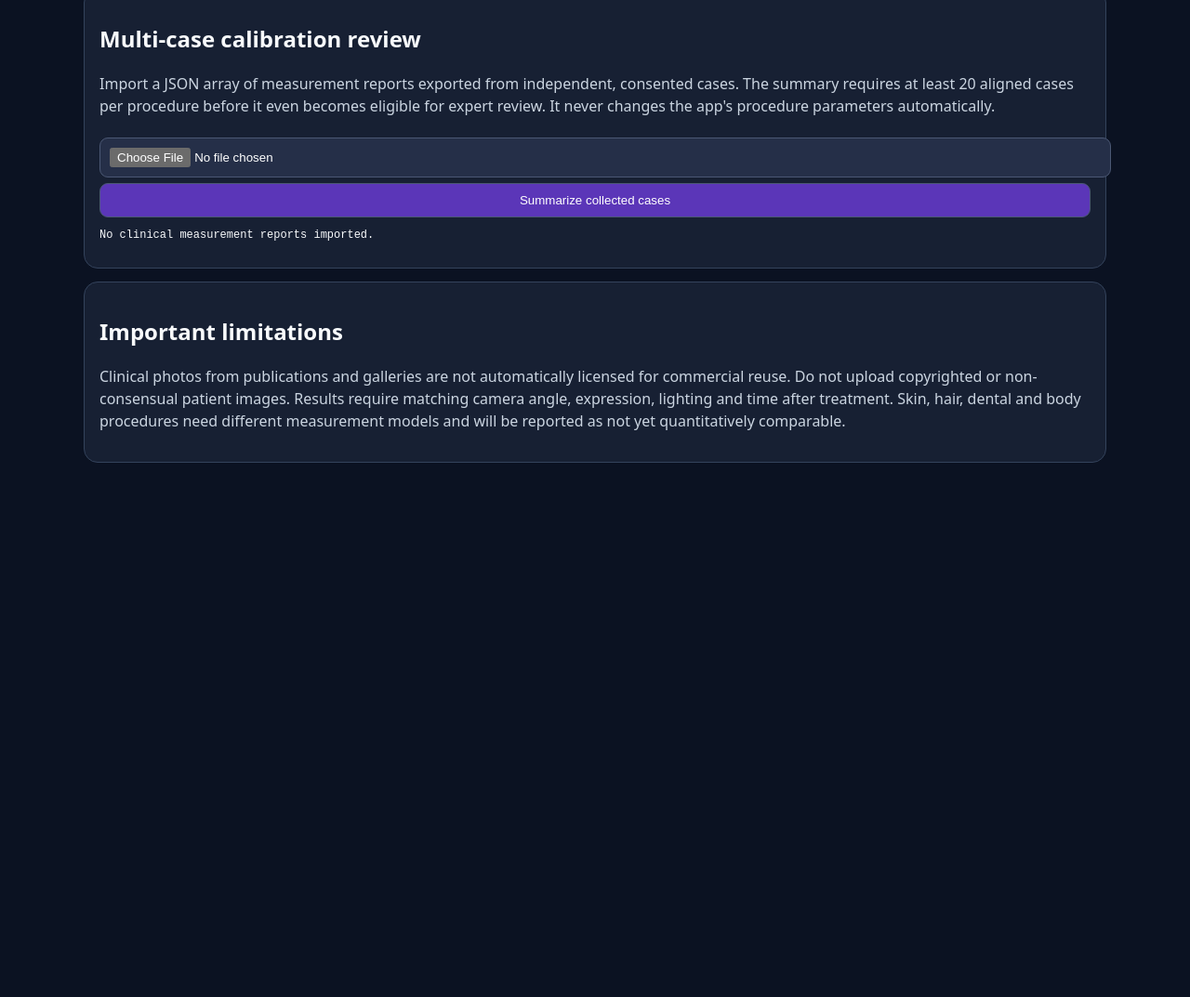
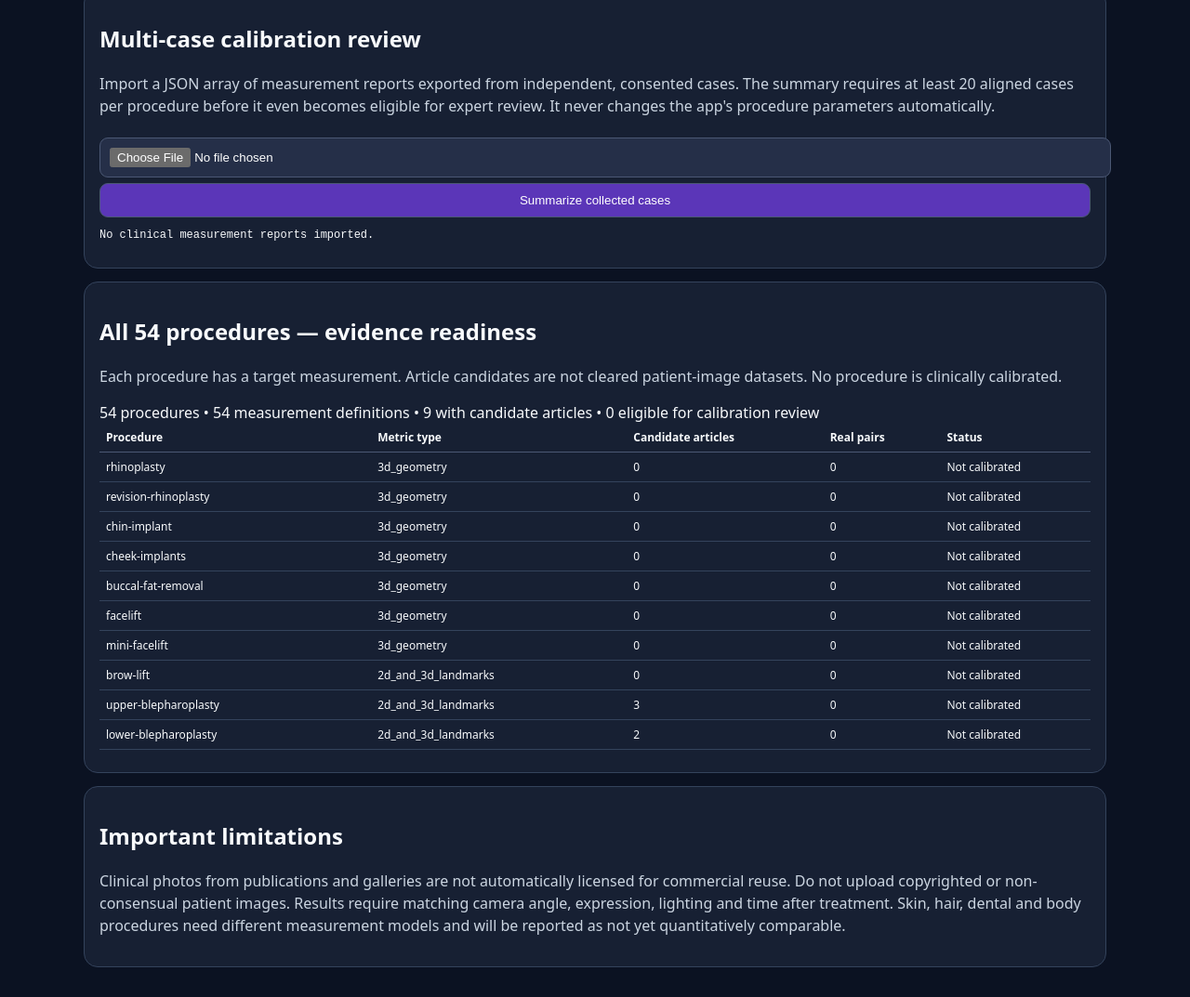
Before and after one commit to jcoddamn/aesthetiq-sim-engine, a plain HTML site: page clinical-evidence-audit.html in a window 1280 px wide. Shown: the part 784-1857 px from the top of the page at 93% size. Before the commit the page ends 1314 px from the top, so only its background shows below. Drawn offline with Linux system fonts and the light colour scheme.

Commit message:
Display all-54 evidence readiness audit in local research tool

```diff
--- a/clinical-evidence-audit.html
+++ b/clinical-evidence-audit.html
@@ -43,6 +43,12 @@ a{color:#c4b5fd}small{color:#b7c5d7}#status.error{color:#fda4af}
 <button id="aggregate">Summarize collected cases</button>
 <pre id="aggregateResults">No clinical measurement reports imported.</pre>
 </div>
+<div class="panel">
+<h2>All 54 procedures — evidence readiness</h2>
+<p>Each procedure has a target measurement. Article candidates are not cleared patient-image datasets. No procedure is clinically calibrated.</p>
+<div id="readinessSummary" role="status">Loading evidence matrix…</div>
+<div style="max-height:360px;overflow:auto"><table id="readinessTable" style="width:100%;border-collapse:collapse;font-size:12px"></table></div>
+</div>
 <div class="panel"><h2>Important limitations</h2>
 <p>Clinical photos from publications and galleries are not automatically licensed for commercial reuse. Do not upload copyrighted or non-consensual patient images. Results require matching camera angle, expression, lighting and time after treatment. Skin, hair, dental and body procedures need different measurement models and will be reported as not yet quantitatively comparable.</p>
 </div>
@@ -52,6 +58,7 @@ import {detectFaceLandmarksFromImage} from "./js/mediapipeRunner.js";
 import {runProcedureSimulationFromLandmarks} from "./js/simulationPipeline.js?v=29";
 import {compareProcedureLandmarks,METRIC_GROUPS} from "./js/procedureEvidenceComparison.js?v=2";
 import {summarizeCalibrationEvidence} from "./js/evidenceCalibrationReview.js?v=1";
+import {auditEvidenceReadiness} from "./js/evidenceReadinessAudit.js?v=1";
 const isLocalResearchHost=["localhost","127.0.0.1","[::1]"].includes(location.hostname);
 if(!isLocalResearchHost){
  document.body.replaceChildren();
@@ -70,6 +77,33 @@ const ids=procedures.map(p=>p.id);
 for(const p of procedures){
  const o=document.createElement("option");o.value=p.id;o.textContent=p.area+" — "+p.name;$("procedure").append(o);
 }
+async function loadEvidenceReadiness(){
+ try{
+  const response=await fetch("./research/all_54_procedure_evidence_matrix.json",{cache:"no-store"});
+  if(!response.ok)throw Error("Could not load evidence matrix.");
+  const data=auditEvidenceReadiness(await response.json());
+  $("readinessSummary").textContent=
+   data.totalProcedures+" procedures • "+
+   data.withMeasurementDefinitions+" measurement definitions • "+
+   data.withArticleCandidates+" with candidate articles • "+
+   data.readyForExpertCalibrationReview+" eligible for calibration review";
+  const table=$("readinessTable");
+  const header=document.createElement("tr");
+  for(const name of ["Procedure","Metric type","Candidate articles","Real pairs","Status"]){
+   const th=document.createElement("th");th.textContent=name;th.style.cssText="text-align:left;padding:7px;border-bottom:1px solid #4b5874";header.append(th);
+  }
+  table.append(header);
+  for(const row of data.rows){
+   const tr=document.createElement("tr");
+   const values=[row.procedure,row.modality,String(row.candidateStudies),String(row.pairedCasesMeasured),row.calibrationEligibleForExpertReview?"Expert review":"Not calibrated"];
+   for(const value of values){
+    const td=document.createElement("td");td.textContent=value;td.style.cssText="padding:7px;border-bottom:1px solid #34435c";tr.append(td);
+   }
+   table.append(tr);
+  }
+ }catch(error){$("readinessSummary").textContent=error.message||String(error);}
+}
+loadEvidenceReadiness();
 let report=null,audit=null;
 let temporaryCanvases=[];
 function clearTemporaryPhotos(clearInputs=true){
```
